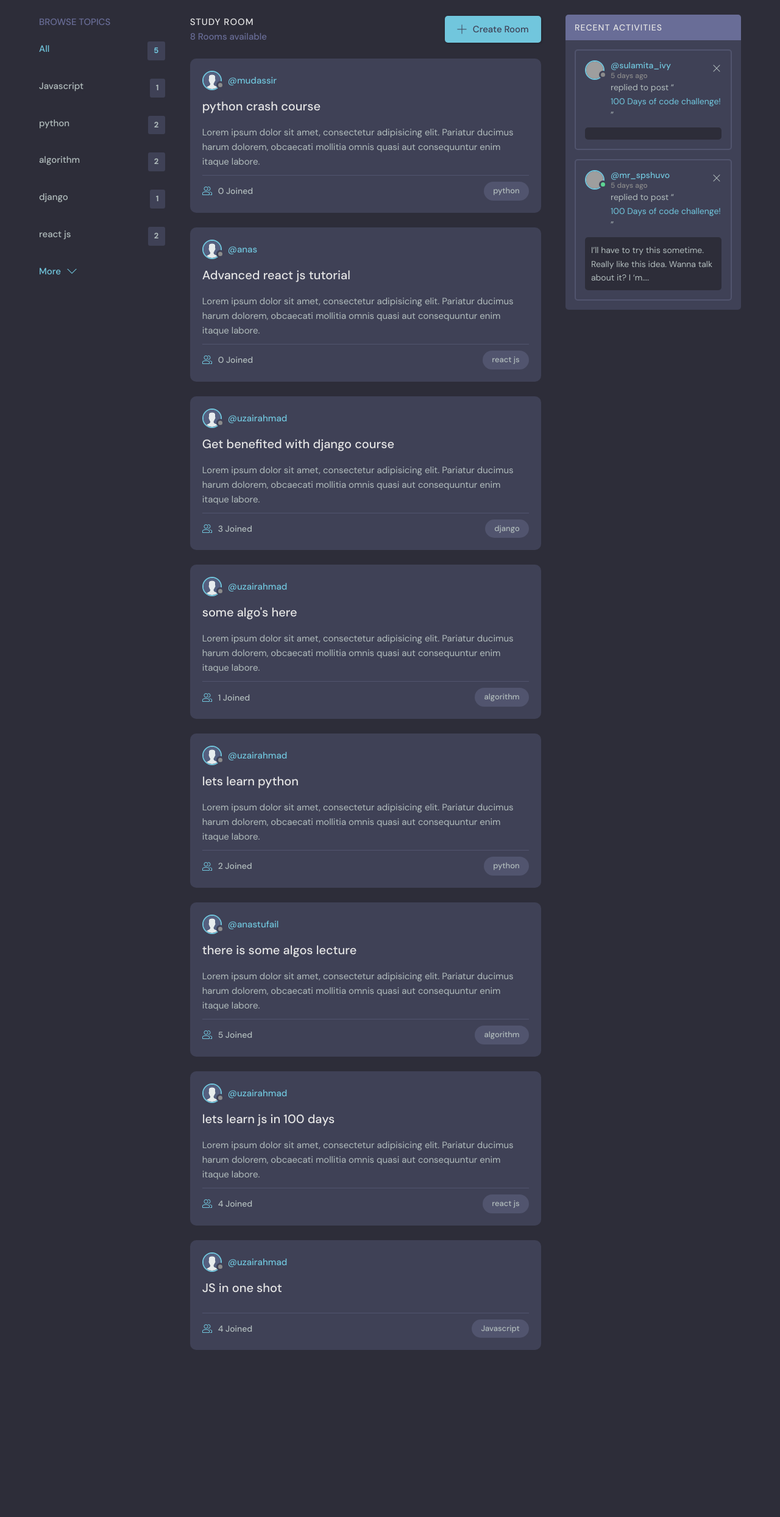
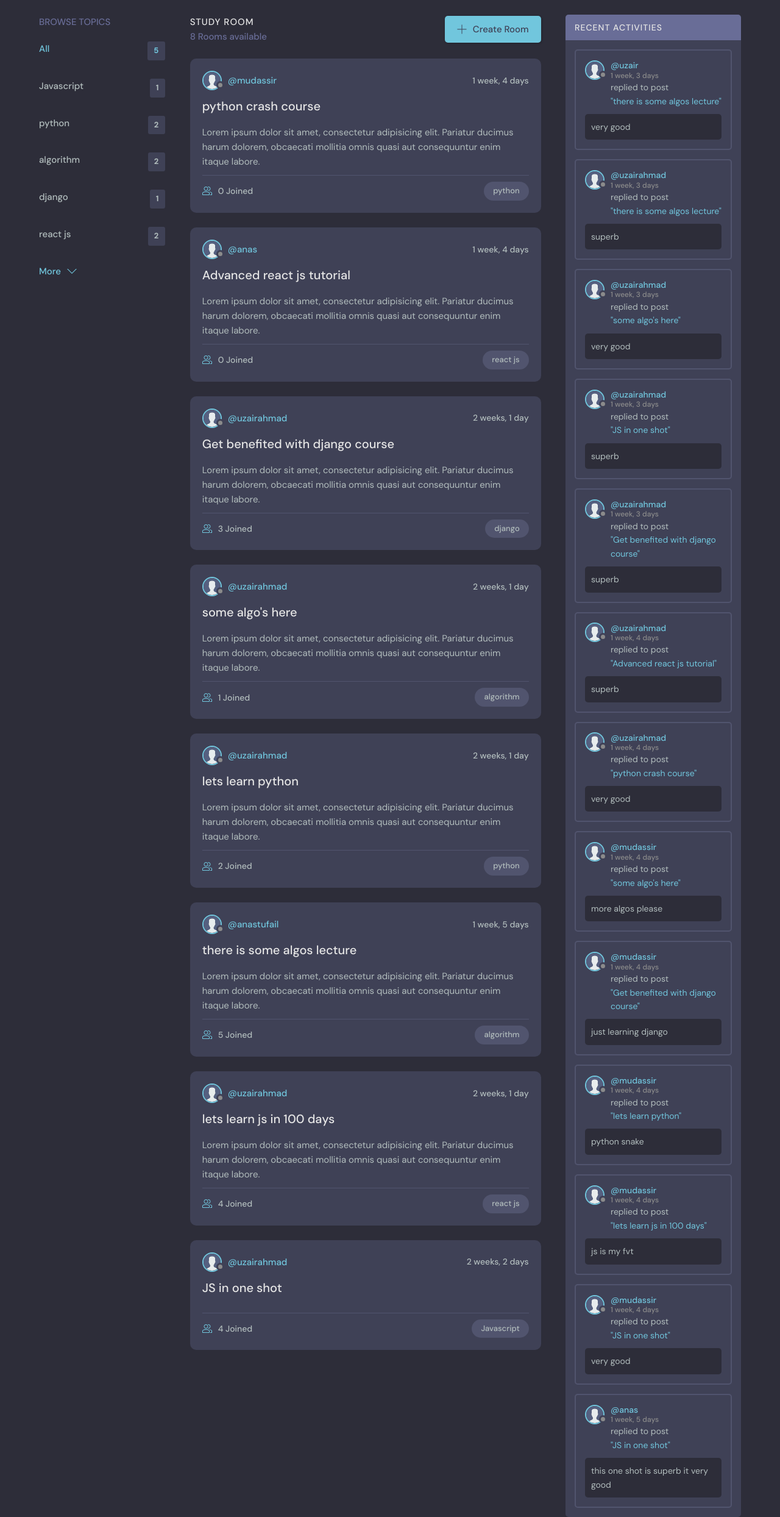
Before and after one commit to UzairAhmad1434/Studybuddy, a Django app: page / in a window 1280 px wide. Shown: the part 76-2564 px from the top of the page at 61% size. Before the commit the page ends 2290 px from the top, so only its background shows below. Run offline with Django 5.2, Linux system fonts and the light colour scheme; data comes from the database, SQL or seed files in the repository; grey boxes are pictures that could not be loaded.

Commit message:
install theme

```diff
--- a/base/templates/base/activity_component.html
+++ b/base/templates/base/activity_component.html
@@ -1,4 +1,54 @@
-<h1>Recent Activity</h1>
+{% load static %}
+<div class="activities">
+  <div class="activities__header">
+    <h2>Recent Activities</h2>
+  </div>
+  {% for message in room_message %}
+  <div class="activities__box">
+    <div class="activities__boxHeader roomListRoom__header">
+      <a
+        href="{% url 'profile' message.user.id %}"
+        class="roomListRoom__author"
+      >
+        <div class="avatar avatar--small">
+          <img src="{% static 'images/avatar.svg' %}" alt="Avatar" />
+        </div>
+        <p>
+          @{{message.user}}
+          <span>{{message.created|timesince}}</span>
+        </p>
+      </a>
+
+      <div class="roomListRoom__actions">
+        <!-- {% if request.user == message.user %} -->
+        <a href="{% url 'deleteMessage' message.id %}">
+          <svg
+            version="1.1"
+            xmlns="http://www.w3.org/2000/svg"
+            width="32"
+            height="32"
+            viewBox="0 0 32 32"
+          >
+            <title>remove</title>
+            <path
+              d="M27.314 6.019l-1.333-1.333-9.98 9.981-9.981-9.981-1.333 1.333 9.981 9.981-9.981 9.98 1.333 1.333 9.981-9.98 9.98 9.98 1.333-1.333-9.98-9.98 9.98-9.981z"
+            ></path>
+          </svg>
+        </a>
+        <!-- {% endif %} -->
+      </div>
+    </div>
+    <div class="activities__boxContent">
+      <p>
+        replied to post
+        <a href="{% url 'room' message.room.id %}">"{{message.room}}"</a>
+      </p>
+      <div class="activities__boxRoomContent">{{message}}</div>
+    </div>
+  </div>
+  {% endfor %}
+</div>
+<!-- <h1>Recent Activity</h1>
 <hr />
 {% for message in room_message %}
 <small
@@ -11,4 +61,4 @@
 <a href="{% url 'deleteMessage' message.id %}">Delete</a>
 {% endif %}
 <hr />
-{% endfor %}
+{% endfor %} -->
--- a/base/templates/base/feed.html
+++ b/base/templates/base/feed.html
@@ -56,7 +56,7 @@
       </a>
       {% endif %}
       <div class="roomListRoom__actions">
-        <span></span>
+        <span>{{room.created|timesince}}</span>
       </div>
     </div>
     <div class="roomListRoom__content">
@@ -86,7 +86,7 @@
             d="M12 16c3.859 0 7-3.141 7-7s-3.141-7-7-7c-3.859 0-7 3.141-7 7s3.141 7 7 7zM12 4c2.757 0 5 2.243 5 5s-2.243 5-5 5-5-2.243-5-5c0-2.757 2.243-5 5-5z"
           ></path>
         </svg>
-        {{room.participants.count}} Joined
+        {{room.participants.all.count}} Joined
       </a>
       <p class="roomListRoom__topic">{{room.topic}}</p>
     </div>
--- a/base/templates/base/home.html
+++ b/base/templates/base/home.html
@@ -10,89 +10,7 @@
     <!-- Room List End -->
 
     <!-- Activities Start -->
-    <div class="activities">
-      <div class="activities__header">
-        <h2>Recent Activities</h2>
-      </div>
-      <div class="activities__box">
-        <div class="activities__boxHeader roomListRoom__header">
-          <a href="profile.html" class="roomListRoom__author">
-            <div class="avatar avatar--small">
-              <img src="https://randomuser.me/api/portraits/women/11.jpg" />
-            </div>
-            <p>
-              @sulamita_ivy
-              <span>5 days ago</span>
-            </p>
-          </a>
-          <div class="roomListRoom__actions">
-            <a href="#">
-              <svg
-                version="1.1"
-                xmlns="http://www.w3.org/2000/svg"
-                width="32"
-                height="32"
-                viewBox="0 0 32 32"
-              >
-                <title>remove</title>
-                <path
-                  d="M27.314 6.019l-1.333-1.333-9.98 9.981-9.981-9.981-1.333 1.333 9.981 9.981-9.981 9.98 1.333 1.333 9.981-9.98 9.98 9.98 1.333-1.333-9.98-9.98 9.98-9.981z"
-                ></path>
-              </svg>
-            </a>
-          </div>
-        </div>
-        <div class="activities__boxContent">
-          <p>
-            replied to post “<a href="room.html">100 Days of code challenge!</a
-            >”
-          </p>
-          <div class="activities__boxRoomContent">
-            {{room.descriptipm}}
-          </div>
-        </div>
-      </div>
-
-      <div class="activities__box">
-        <div class="activities__boxHeader roomListRoom__header">
-          <a href="profile.html" class="roomListRoom__author">
-            <div class="avatar avatar--small active">
-              <img src="https://randomuser.me/api/portraits/men/13.jpg" />
-            </div>
-            <p>
-              @mr_spshuvo
-              <span>5 days ago</span>
-            </p>
-          </a>
-          <div class="roomListRoom__actions">
-            <a href="#">
-              <svg
-                version="1.1"
-                xmlns="http://www.w3.org/2000/svg"
-                width="32"
-                height="32"
-                viewBox="0 0 32 32"
-              >
-                <title>remove</title>
-                <path
-                  d="M27.314 6.019l-1.333-1.333-9.98 9.981-9.981-9.981-1.333 1.333 9.981 9.981-9.981 9.98 1.333 1.333 9.981-9.98 9.98 9.98 1.333-1.333-9.98-9.98 9.98-9.981z"
-                ></path>
-              </svg>
-            </a>
-          </div>
-        </div>
-        <div class="activities__boxContent">
-          <p>
-            replied to post “<a href="room.html">100 Days of code challenge!</a
-            >”
-          </p>
-          <div class="activities__boxRoomContent">
-            I’ll have to try this sometime. Really like this idea. Wanna talk
-            about it? I ‘m....
-          </div>
-        </div>
-      </div>
-    </div>
+    {% include 'base/activity_component.html' %}
     <!-- Activities End -->
   </div>
 </main>
```
Also changed, not shown: base/templates/base/profile.html (+5 -5 lines).
